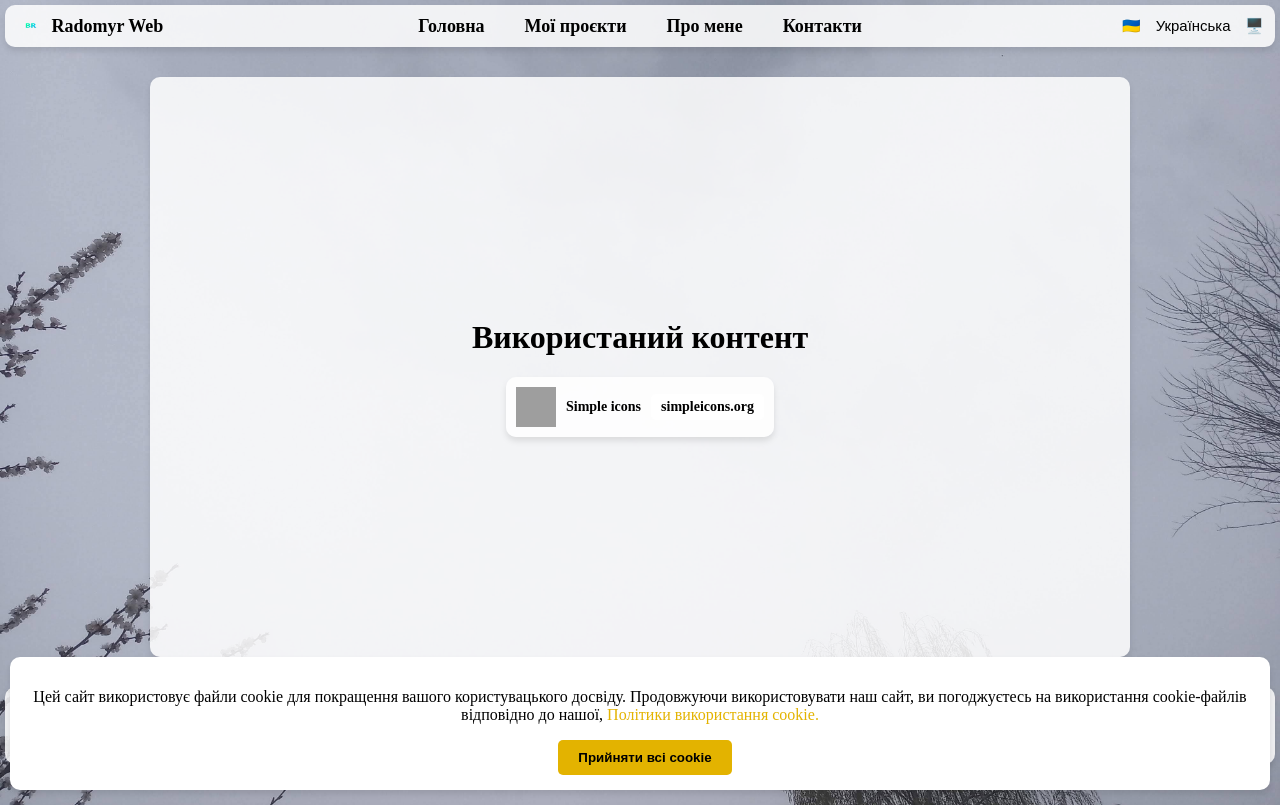
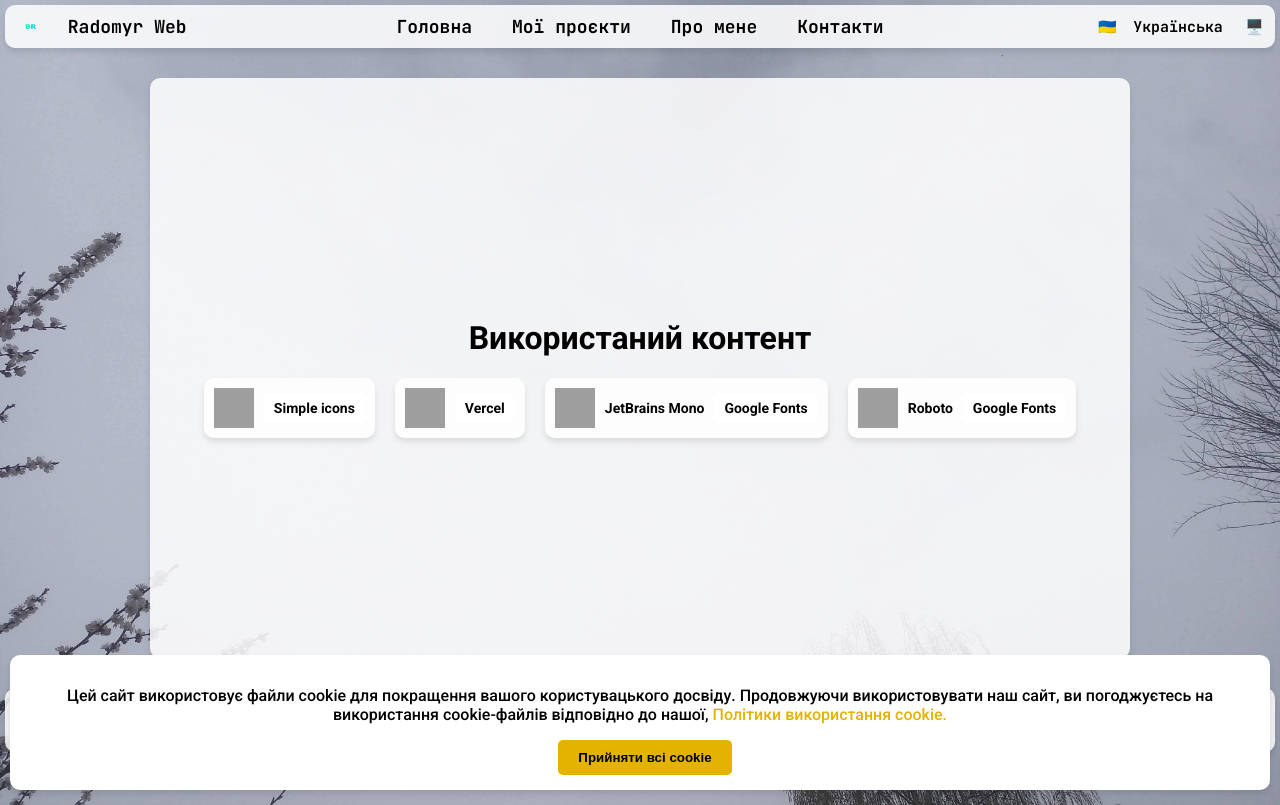
Before and after one commit to BRamil0/BR_web, a FastAPI app: page /content_used in a window 1280 px wide. Run offline with FastAPI, Linux system fonts and the light colour scheme; parts of the project's set-up code (start-up, migrations or seed data) failed here and were passed over; grey boxes are pictures that could not be loaded.

Commit message:
- add fonts - fix bugs

```diff
--- /dev/null
+++ b/src/static/css/fonts.css
@@ -0,0 +1,12 @@
+.jetbrains-mono-br {
+  font-family: "JetBrains Mono", monospace;
+  font-optical-sizing: auto;
+  font-weight: 650;
+  font-style: normal;
+}
+
+.roboto-medium-br {
+  font-family: "Roboto", sans-serif;
+  font-weight: 500;
+  font-style: normal;
+}
--- a/src/static/js/language_menu.js
+++ b/src/static/js/language_menu.js
@@ -12,7 +12,7 @@ function setLanguageMenu() {
             return response.json();
         })
             .then(data => {
-                languageMenu.innerHTML += `<button data-lang="${lang}" class="emoji-button">${data["info"]["emoji"]} ${data["info"]["original_name"]}</button>`;
+                languageMenu.innerHTML += `<button data-lang="${lang}" class="emoji-button jetbrains-mono-br">${data["info"]["emoji"]} ${data["info"]["original_name"]}</button>`;
             })
             .catch(error => {
                 console.error('There has been a problem with your fetch operation:', error);
--- a/src/static/js/theme_menu.js
+++ b/src/static/js/theme_menu.js
@@ -6,7 +6,7 @@ const themeMenu = document.getElementById('theme-menu');
 
 function setThemeMenu() {
     for (let theme of themeList) {
-        themeMenu.innerHTML += `<button data-translate="theme_${theme}" data-theme ="${theme}" class="emoji-button">${themeList[theme]}</button>`
+        themeMenu.innerHTML += `<button data-translate="theme_${theme}" data-theme ="${theme}" class="emoji-button jetbrains-mono-br">${themeList[theme]}</button>`
     }
     const savedLanguage = getCookie('language') || 'ukr'; // Встановити мову за замовчуванням
     loadLocalization(savedLanguage);
@@ -65,7 +65,9 @@ toggleButtonMenu.addEventListener('click', () => {
         }, 300);
     } else {
         setThemeMenu();
-        themeMenu.classList.add('show');
+        setTimeout(() => {
+            themeMenu.classList.add('show');
+        }, 50);
     }
 });
 
--- a/src/templates/base.html
+++ b/src/templates/base.html
@@ -14,13 +14,20 @@
     <link rel="stylesheet" href="/static/css/copy_text.css">
     <link rel="stylesheet" href="/static/css/item_style.css">
     <link rel="stylesheet" href="/static/css/theme-menu.css">
+    <link rel="stylesheet" href="/static/css/fonts.css">
+    <link rel="preconnect" href="https://fonts.googleapis.com">
+    <link rel="preconnect" href="https://fonts.gstatic.com" crossorigin>
+    <link href="https://fonts.googleapis.com/css2?family=JetBrains+Mono:ital,wght@0,100..800;1,100..800&display=swap" rel="stylesheet">
+    <link rel="preconnect" href="https://fonts.googleapis.com">
+    <link rel="preconnect" href="https://fonts.gstatic.com" crossorigin>
+    <link href="https://fonts.googleapis.com/css2?family=Roboto:ital,wght@0,100;0,300;0,400;0,500;0,700;0,900;1,100;1,300;1,400;1,500;1,700;1,900&display=swap" rel="stylesheet">
 </head>
 <body theme="light">
 <div id="loading-banner" class="loading-banner"></div>
-<nav class="nav">
+<nav class="nav jetbrains-mono-br">
     <div class="nav-left">
         <img src="/static/image/logo.png" alt="Logo">
-        <text>Radomyr Web</text>
+        <a class="link" id="a-home" href="/">Radomyr Web</a>
     </div>
     <div class="nav-center">
         <ul>
@@ -33,23 +40,22 @@
     <div class="nav-right">
         <button id="language-button-menu" class="lang-button">
             <span id="language-emoji">🇺🇦</span>
-            <span id="language-name">Українська</span>
+            <span id="language-name" class="jetbrains-mono-br">Українська</span>
         </button>
         <button id="theme-button-menu" class="emoji-button">
             <span id="theme-emoji">🔃</span>
         </button>
     </div>
 </nav>
-<main class="main" id="content">
+<main class="main roboto-medium-br" id="content">
     {% block content %}
     {% endblock %}
 </main>
-<div id="copy-alert" class="copy-alert" data-translate="copy_alert">Текст скопійовано!</div>
-<footer class="footer">
+<footer class="footer jetbrains-mono-br">
     <div class="footer-left">
-        <text data-translate="footer_author_photo">Автор фотографії:</text> <a href="" id="author-photo-name">BRanil</a>
+        <text data-translate="footer_author_photo">Автор фотографії:</text> <a href="" id="author-photo-name" class="link">BRanil</a>
         <p></p>
-        <a href="/content_used" data-translate="footer_content_used">Використаний контент</a>
+        <a href="/content_used" data-translate="footer_content_used" class="link">Використаний контент</a> <a href="/cookie_policy" data-translate="footer_cookie_policy" class="link">Політика використання cookie </a>
     </div>
     <div class="footer-center">
         <text>© 2024 BRamil</text>
@@ -59,18 +65,19 @@
     <div class="footer-right">
         <a href="/index" data-translate="footer_home" class="link">Головна</a> <a href="/contact" data-translate="footer_contact" class="link">Контакти</a> <a href="mailto:qulowg@gmail.com" data-translate="footer_email">Написати на пошту</a>
         <p></p>
-        <a href="/terms_of_use" data-translate="footer_terms_of_use" class="link">Умови використання</a> <a href="/privacy_policy" data-translate="footer_privacy_policy" class="link">Політика конфіденційності</a> <a href="/cookie_policy" data-translate="footer_cookie_policy" class="link">Політика використання cookie </a>
+        <a href="/terms_of_use" data-translate="footer_terms_of_use" class="link">Умови використання</a> <a href="/privacy_policy" data-translate="footer_privacy_policy" class="link">Політика конфіденційності</a>
     </div>
 </footer>
-<div id="cookie-banner" class="cookie-banner">
+<div id="cookie-banner" class="cookie-banner roboto-medium-br">
     <p>
         <text data-translate="cookie_text">Цей сайт використовує файли cookie для покращення вашого користувацького досвіду. Продовжуючи використовувати наш сайт, ви погоджуєтесь на використання cookie-файлів відповідно до нашої,</text>
         <a href="/cookie_policy" data-translate="cookie_link" class="link">Політики використання cookie.</a>
     </p>
-    <button id="accept-cookies" class="cookie-btn" data-translate="cookie_accept">Прийняти всі cookie</button>
+    <button id="accept-cookies" class="cookie-btn" data-translate="cookie_accept jetbrains-mono-br">Прийняти всі cookie</button>
 </div>
 <div id="language-menu" class="language-menu"></div>
 <div class="theme-menu" id="theme-menu"></div>
+<div id="copy-alert" class="copy-alert" data-translate="copy_alert jetbrains-mono-br">Текст скопійовано!</div>
 <script src="/static/js/main.js"></script>
 <script src="/static/js/background.js"></script>
 <script src="/static/js/theme_menu.js"></script>
--- a/src/templates/code.html
+++ b/src/templates/code.html
@@ -8,7 +8,7 @@
             <a href="/" class="link">Головна</a>
         </div>
         <div class="item-base">
-            <a href="http://localhost:8080/contact" class="link">Контакти</a>
+            <a href="/contact" class="link">Контакти</a>
         </div>
     </div>
 </div>
--- a/src/templates/content_used.html
+++ b/src/templates/content_used.html
@@ -6,8 +6,21 @@
     <div class="item-container">
         <div class="item-base">
             <img src="https://cdn.jsdelivr.net/npm/simple-icons@v13/icons/simpleicons.svg" alt="Logo">
-            <text>Simple icons</text>
-            <a href="https://simpleicons.org/">simpleicons.org</a>
+            <a href="https://simpleicons.org/">Simple icons</a>
+        </div>
+        <div class="item-base">
+            <img src="https://cdn.jsdelivr.net/npm/simple-icons@v13/icons/vercel.svg" alt="Logo">
+            <a href="https://vercel.com/">Vercel</a>
+        </div>
+        <div class="item-base">
+            <img src="https://cdn.jsdelivr.net/npm/simple-icons@v13/icons/googlefonts.svg" alt="Logo">
+            <text>JetBrains Mono</text>
+            <a href="https://fonts.google.com/specimen/JetBrains+Mono">Google Fonts</a>
+        </div>
+        <div class="item-base">
+            <img src="https://cdn.jsdelivr.net/npm/simple-icons@v13/icons/googlefonts.svg" alt="Logo">
+            <text>Roboto</text>
+            <a href="https://fonts.google.com/specimen/Roboto">Google Fonts</a>
         </div>
     </div>
 </div>
```
Also changed, not shown: src/static/css/style.css (line endings or trailing spaces).
